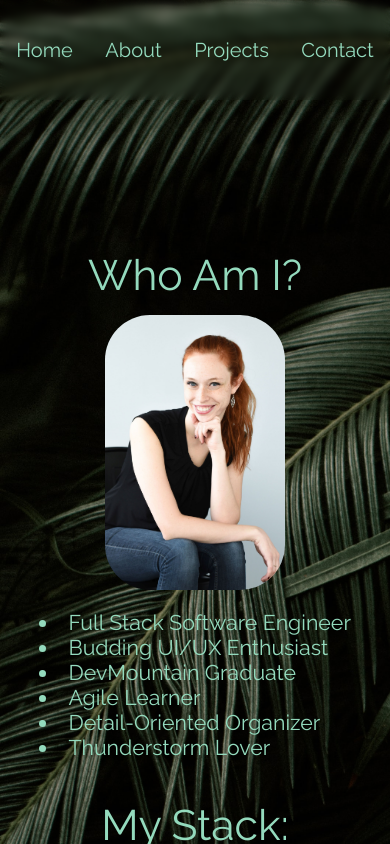
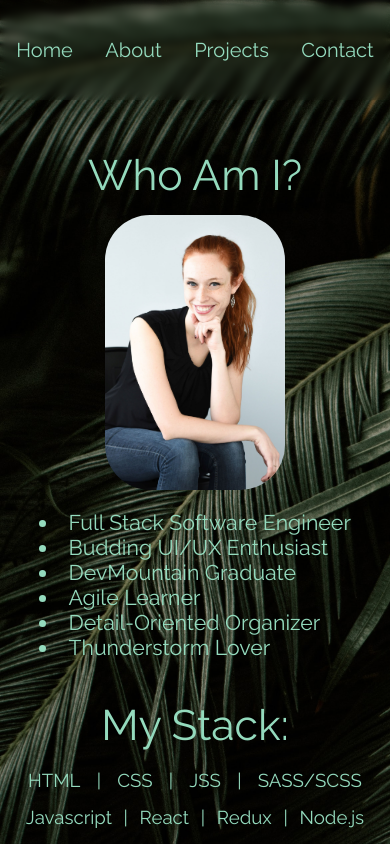
Before and after one commit to brookecm28/bcm-portfolio, a React (Create React App) app: page /contact in a window 390 px wide. Shown: the top 844 px of the page. Built offline with nearby package versions, Linux system fonts and the light colour scheme.

Commit message:
responsive design styling adjustments

```diff
--- a/src/App.css
+++ b/src/App.css
@@ -42,6 +42,7 @@ h3 {
 
 .nav {
   width: 175px !important;
+  height: 100vh;
   display: flex;
   flex-direction: column;
   color: #94dabd;
@@ -85,13 +86,15 @@ h3 {
 /* landing */
 .landing {
   min-width: calc(100vw - 175px);
+  max-width: calc(100vw - 175px);
   margin-left: 175px;
   font-size: 24pt;
   font-weight: lighter;
+  min-height: 100vh;
 }
 
 .top-title {
-  margin-top: 100px;
+  margin-top: 50px;
 }
 
 .headshot {
@@ -113,6 +116,7 @@ h3 {
   display: flex;
   flex-direction: column;
   align-items: center;
+  width: 100%;
 }
 
 .stack {
@@ -177,8 +181,9 @@ h3 {
 
 /* projects */
 .projects {
-  min-width: calc(100vw - 175px);
+  min-width: calc(100vw - 175px - 17px);
   margin-left: 175px;
+  min-height: 100vh;
   display: flex;
   flex-direction: column;
   align-items: center;
@@ -273,7 +278,7 @@ h3 {
 /* media queries */
 @media (max-width: 1450px) {
   .stack {
-    width: 85%;
+    width: 80%;
     font-size: 26px;
   }
   .list {
@@ -286,7 +291,7 @@ h3 {
     font-size: 44pt;
   }
   .top-title {
-    margin-top: 150px;
+    margin-top: 50px;
   }
   .para {
     font-size: 17pt;
@@ -330,6 +335,9 @@ h3 {
   .about {
     max-width: calc(100vw - 150px);
   }
+  .projects {
+    min-width: calc(100vw - 150px - 17px);
+  }
   .stack {
     width: 95%;
   }
@@ -344,6 +352,10 @@ h3 {
   }
   .project-list {
     font-size: 13pt;
+  }
+  li {
+    text-indent: -25px;
+    padding-left: 25px;
   }
 }
 
@@ -418,6 +430,9 @@ h3 {
   .logo {
     margin-left: 0;
   }
+  .contact-title {
+    width: 100%;
+  }
 }
 
 @media (max-width: 700px) {
@@ -466,11 +481,15 @@ h3 {
     margin-left: 0;
     z-index: 0;
     min-width: 100vw;
+    min-height: 100vh;
   }
   .about {
     min-width: 100vw !important;
     max-width: 100vw !important;
     min-height: calc(100vh - 100px);
+  }
+  .info-links {
+    width: 100%;
   }
 }
 
--- a/src/Components/Contact.js
+++ b/src/Components/Contact.js
@@ -4,15 +4,15 @@ function Contact() {
     return (
         <div className='contact'>
             <div>
-                <div className='project-title'>Find me at the following:</div>
-                <div className='info-links'>
+                <div className='project-title contact-title'>Find me at the following:</div>
+                <div className='info-links contact-title'>
                     <p><a className='project-link' href='https://www.linkedin.com/in/brooke-miller-95a08479' target='_blank' rel='noopener noreferrer'>LinkedIn</a></p>
                     <p className='project-link separator'>|</p>
                     <p><a className='project-link' href='https://github.com/brookecm28' target='_blank' rel='noopener noreferrer'>GitHub</a></p>
                     <p className='project-link separator'>|</p>
                     <p><a className='project-link' href='https://drive.google.com/file/d/1AmSyP1Mkzj3n6FjnzLiLLTWV9zuPI2Md/view?usp=sharing' target='_blank' rel='noopener noreferrer'>Resume</a></p>
                 </div>
-                <div className='contact-info project-title'>Email:</div>
+                <div className='contact-info project-title contact-title'>Email:</div>
                 <div className='contact-links'>
                     <a className='project-link' href='mailto:brooke.miller.dev@gmail.com'>brooke.miller.dev@gmail.com</a>
                 </div>
```
